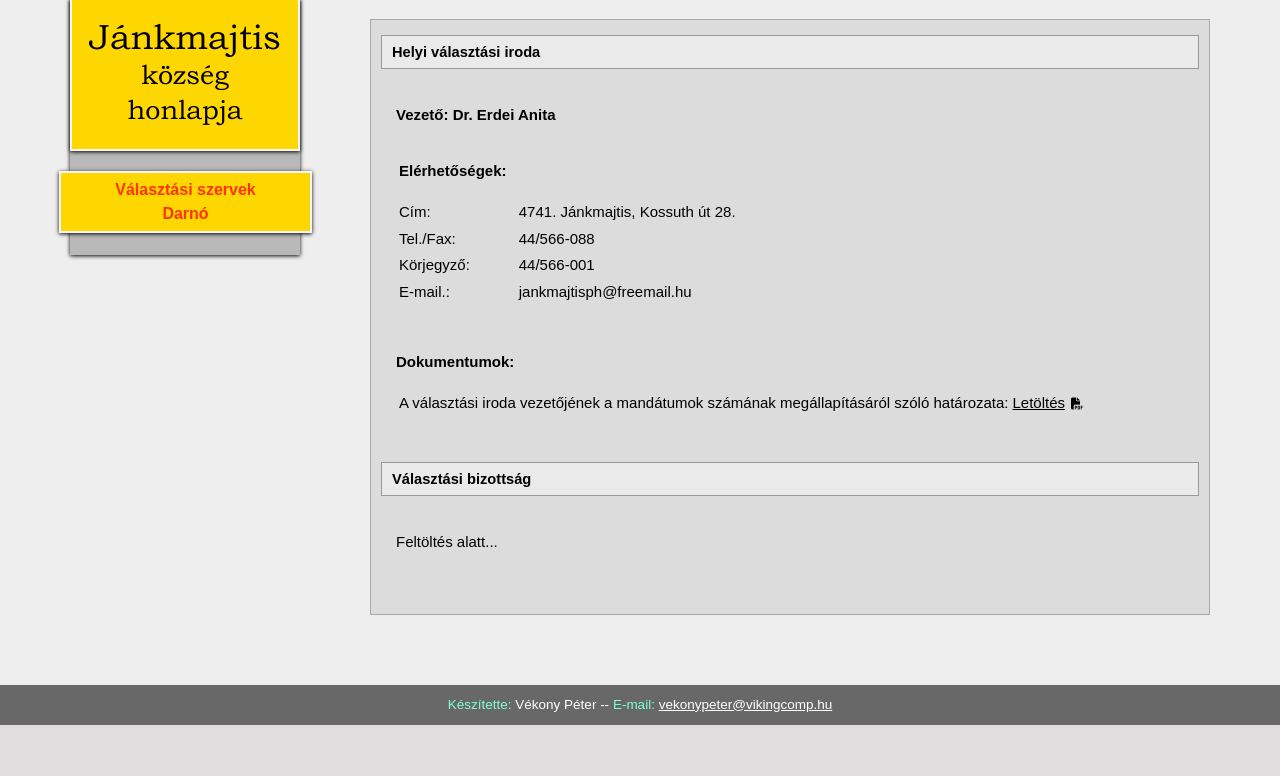
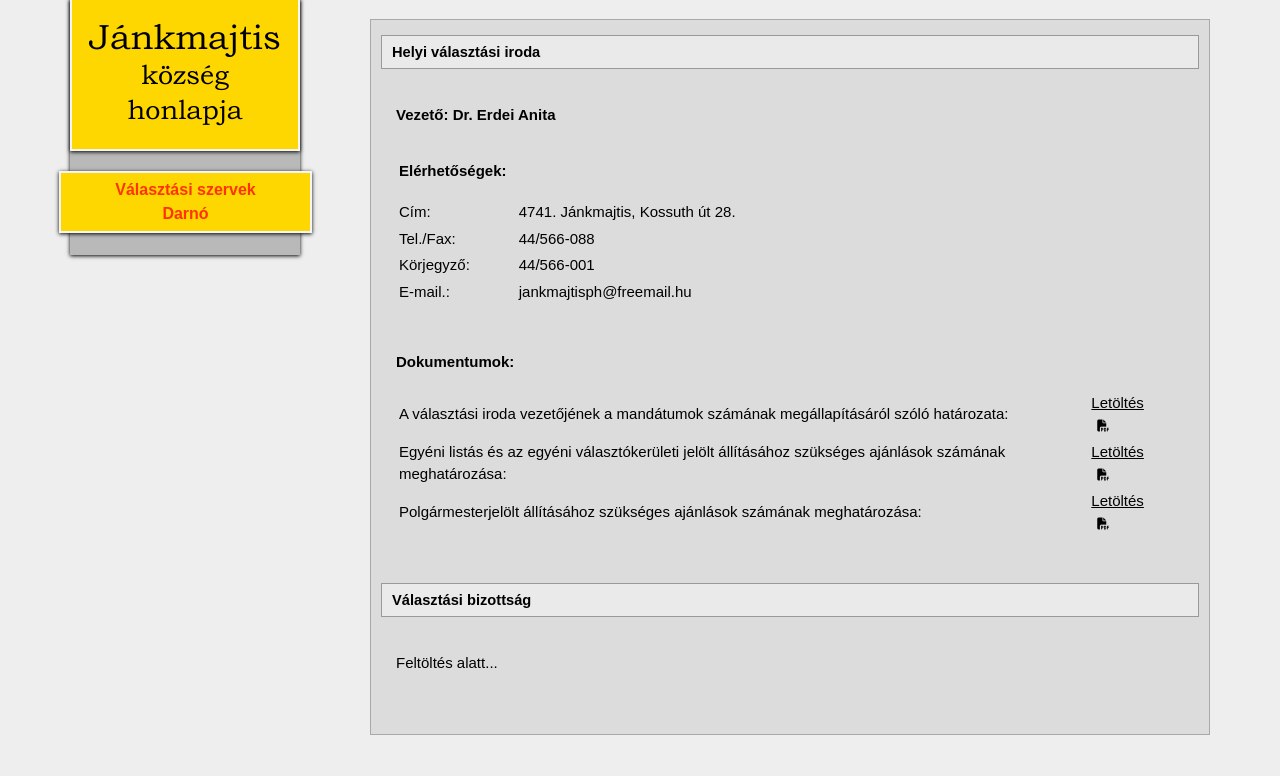
Before and after one commit to vekonypeter/jankmajtis_web, a PHP site: page /valasztas-dr-szervek.php in a window 1280 px wide. Shown: the part 356-1132 px from the top of the page. Before the commit the page ends 1081 px from the top, so only its background shows below. Run offline with PHP 8.4, Linux system fonts and the light colour scheme; some libraries are stand-ins or nearby versions.

Commit message:
válaszátási határozatok

```diff
--- a/valasztas-dr-szervek.php
+++ b/valasztas-dr-szervek.php
@@ -65,6 +65,14 @@ include('header.php');
                             <td>A választási iroda vezetőjének a mandátumok számának megállapításáról szóló határozata:</td>
                             <td><a href="./docs/valasztas_2024/kepv_test_letszam_dr.pdf" target="_blank">Letöltés<i class="fa-solid fa-menu fa-file-pdf"></i></a></td>
                         </tr>
+                        <tr>
+                            <td>Egyéni listás és az egyéni választókerületi jelölt állításához szükséges ajánlások számának meghatározása:</td>
+                            <td><a href="./docs/valasztas_2024/egyeni_dr.pdf" target="_blank">Letöltés<i class="fa-solid fa-menu fa-file-pdf"></i></a></td>
+                        </tr>
+                        <tr>
+                            <td>Polgármesterjelölt állításához szükséges ajánlások számának meghatározása:</td>
+                            <td><a href="./docs/valasztas_2024/pm_dr.pdf" target="_blank">Letöltés<i class="fa-solid fa-menu fa-file-pdf"></i></a></td>
+                        </tr>
                     </table>
                 </div>
             </div>
```
Also changed, not shown: valasztas-jm-szervek.php (+8 -0 lines).
